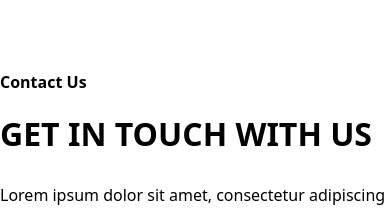
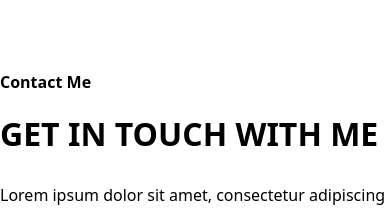
Before and after one commit to Derkaoui05/my_portfolio, a React (Vite) app: page /contact in a window 390 px wide. Shown: the part 143-351 px from the top of the page. Built offline with nearby package versions, Linux system fonts and the light colour scheme; what tailgrids would draw is missing.

Commit message:
mobile actived

```diff
--- a/src/App.jsx
+++ b/src/App.jsx
@@ -14,16 +14,15 @@ import { useEffect } from "react";
 import "aos/dist/aos.css";
 
 export default function App() {
-  useEffect(()=>{
+  useEffect(() => {
     Aos.init({
       duration: 3000,
       offset: 100,
-      disable: "mobile",
     });
   })
   return (
     <>
-        <Menu />
+      <Menu />
       <Routes>
         <Route path="/" element={<Home />} />
         <Route path="/about" element={<About />} />
@@ -31,7 +30,7 @@ export default function App() {
         <Route path="/skills" element={<Skills />} />
         <Route path="/testimonial" element={<Testimonial />} />
         <Route path="/contact" element={<Contact />} />
-        <Route path="*" element={<Error />}  />
+        <Route path="*" element={<Error />} />
         <Route path="/sign" element={<Signin />} />
       </Routes>
       <Footer />
--- a/src/pages/Contact.jsx
+++ b/src/pages/Contact.jsx
@@ -9,10 +9,10 @@ const Contact = () => {
             <div className="w-full px-4 lg:w-1/2 xl:w-6/12">
               <div className="mb-12 max-w-[570px] lg:mb-0">
                 <span className="mb-4 block text-base font-semibold text-primary" data-aos="zoom-in">
-                  Contact Us
+                  Contact Me
                 </span>
                 <h2 className="mb-6 text-[32px] font-bold uppercase text-dark dark:text-white sm:text-[40px] lg:text-[36px] xl:text-[40px]" data-aos="fade-right">
-                  GET IN TOUCH WITH US
+                  GET IN TOUCH WITH Me
                 </h2>
                 <p className="mb-9 text-base leading-relaxed text-body-color dark:text-dark-6" data-aos="fade-right">
                   Lorem ipsum dolor sit amet, consectetur adipiscing elit, sed
--- a/src/pages/Project.jsx
+++ b/src/pages/Project.jsx
@@ -92,7 +92,7 @@ function Project() {
               </ul>
             </div>
           </div>
-          <div className="flex flex-wrap -mx-4" data-aos="zoom-out" data-aos-duration="7000">
+          <div className="flex flex-wrap -mx-4" data-aos="zoom-out">
             <PortfolioCard
               ImageHref="https://i.ibb.co/64WfFPt/image-01.jpg"
               category="Branding"
```
